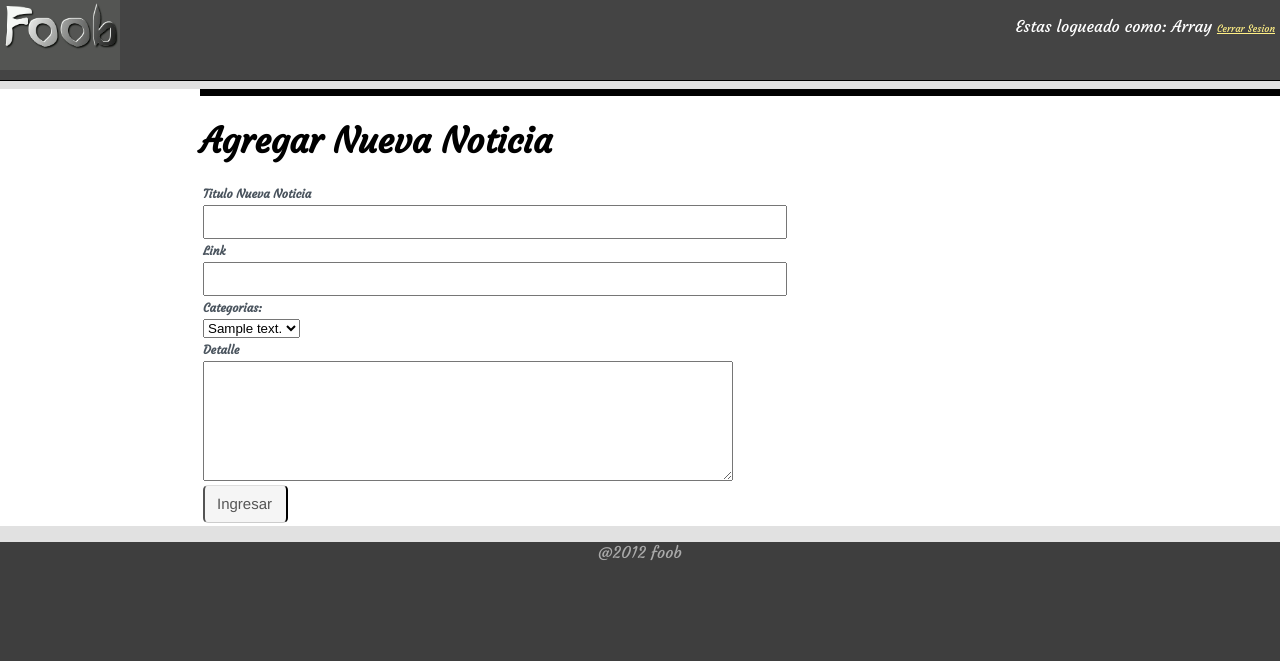
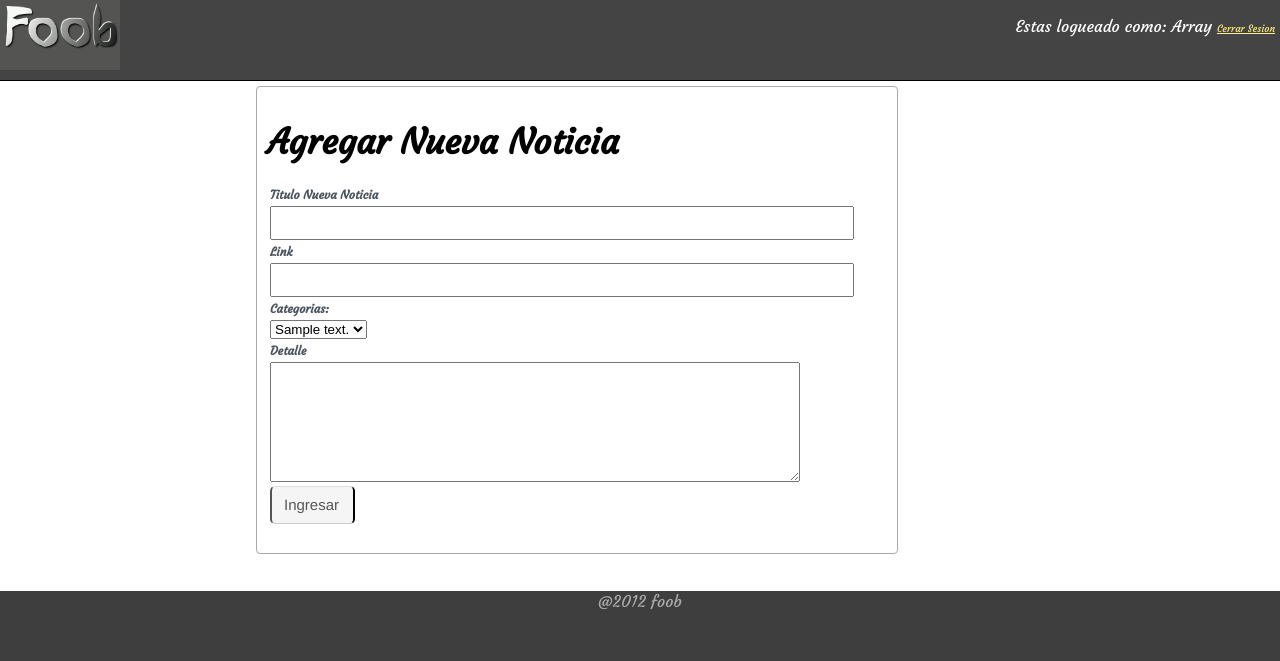
Before and after one commit to paco3209/TestSitioWeb1, a PHP site: page /TestSitioWeb/Ingresar.php in a window 1280 px wide. Shown: the top 661 px of the page. Run offline with PHP 8.4, Linux system fonts and the light colour scheme; the visitor is signed in with stand-in values (Sample User, id 1); tables that the repository leaves empty or names only in its code hold one stand-in row (values such as "Sample post"); some libraries are stand-ins or nearby versions; grey boxes are pictures that could not be loaded.

Commit message:
version1609

```diff
--- a/960.css
+++ b/960.css
@@ -89,7 +89,7 @@
 	margin-bottom: 20px;
 	font-family: 	Arial,Helvetica, sans-serif;
 	text-rendering: optimizeLegibility;
-	background-color: #4C567A;
+
 	border-top-left-radius: 10px;
 	padding-left: : 10px;
 	padding-right: 10px;
@@ -101,14 +101,14 @@
 
 #div_titulo{
 
-	background-color: #4C567A;
+	background-color: #898989;
 	border-top-left-radius: 10px;
 	padding-left: 10px;
 	padding-top: 10px;
 	margin-top: 2px;
 	width: 600px;
 	text-decoration: none;
-	height: auto;
+
 }
 
 
@@ -120,10 +120,7 @@
 	color: red;
 }
 
-#entry{
-	margin-left: 200px;
 
-}
 
 #prueba{
 	height: 30px;
@@ -528,15 +525,15 @@
 	margin:  0px;
 }
 
-#login_form, #comentarioOK{
-	height: 400px;
+#login_form, #comentarioOK, #entry{
+	height: 500px;
 	padding: 5px;
 
 	position: relative;
 	background-color: #FFFFFF;
 }
 
-#formulario {
+#formulario  {
 	position: absolute;
 	top: 20%;
 	left: 25%;
@@ -549,7 +546,18 @@
 	padding: 15px;
 }
 
+#formulario_ingreso_noticia{
+	position: absolute;
 
+	left: 20%;
+	width: 620px;
+	border: 1px solid #aaaaaa;
+	border-top-left-radius: 4px;
+	border-top-right-radius: 4px;
+	border-bottom-right-radius: 4px;
+	border-bottom-left-radius: 4px;
+	padding: 10px;
+}
 #categoria {
 	background-color: #0a9600;
 	color: #FFFFFF;
@@ -789,3 +797,7 @@
 #opcion_voto {
 	width: auto;
 }
+
+#resto_noticia{
+	height: 15px;
+}
--- a/Output.php
+++ b/Output.php
@@ -158,24 +158,28 @@
 <a id="url" href="<?php echo $row['link_noticia']; ?>" >(<?php echo $row['link_noticia']; ?>)</a>
 </div>
 <div id="resto_noticia">
-		<p id="fecha">Enviado el:
+		<p id="fecha">Enviado el
 		<?php
-		$fecha = date('c') - date('c', strtotime($row['Fecha']) ) ;
-		echo $fecha . " por " ;
+		$fecha = strtotime($row['Fecha']) ;
+		echo date('d-m-Y \a \l\a\s G:i') . " por " ;
 		?>
 		<a href="" ><?php echo $row['id_usuario']; ?></a>
 		</p>
-
+<!--
 <div id="imagen_categoria"><img src="<?php echo 'imagenesCategorias/'.$row['imagen_categoria']; ?>" id="imagen_noticia" alt="" ></div>
 
 		<p id="descripcion"> <?php echo $row['descripcion']; ?>
 		</p>
+
+-->
 <br>
 
 
 
 
-	</div><br>
+	</div>
+
+
 	<div id="footer_noticia">
 <!--	<p class="votos"> <?php echo $row['votos'];?> Puntos |</p> -->
 
@@ -296,8 +300,9 @@
 
 
 
-<div class="grid_8" id="entry">
-<hr id="separador">
+<div class="grid_12" id="entry">
+<div id="formulario_ingreso_noticia">
+
 <h1 id="nueva_noticia">Agregar Nueva Noticia</h1>
 
 
@@ -357,7 +362,7 @@
 
 
 
-
+</div>
 </div>
 
 
```
Also changed, not shown: 2 other files.
